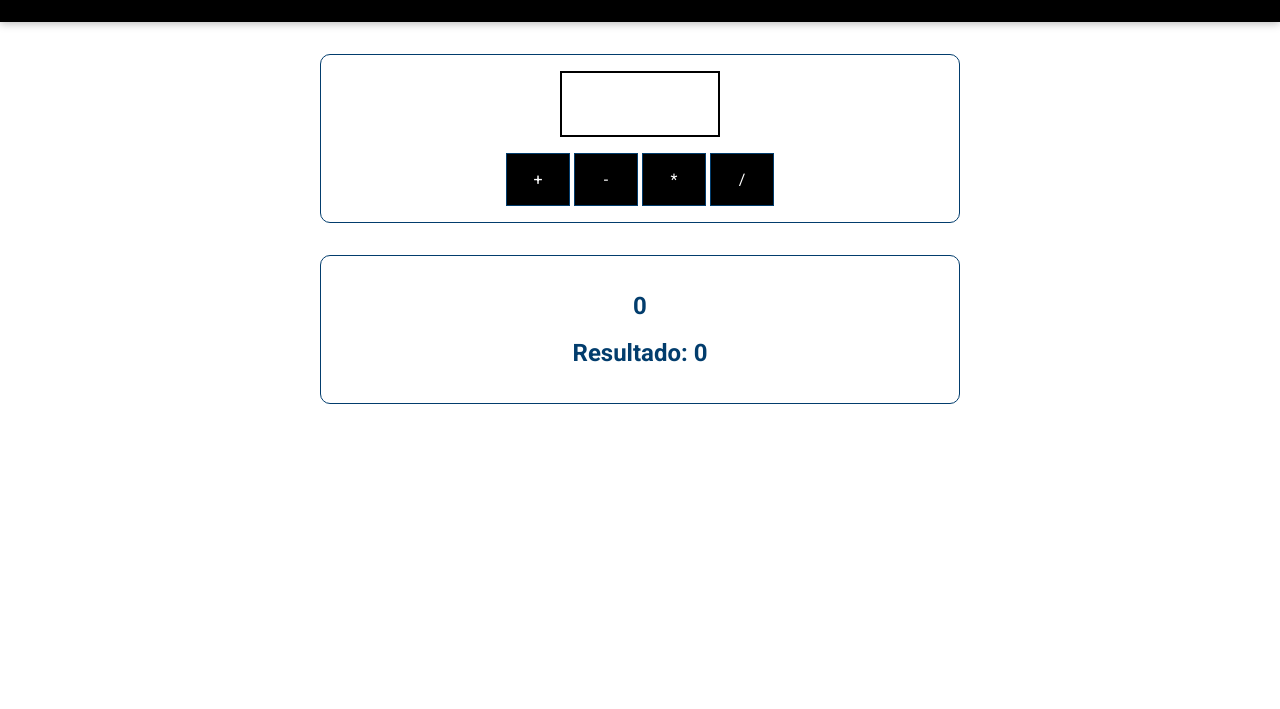
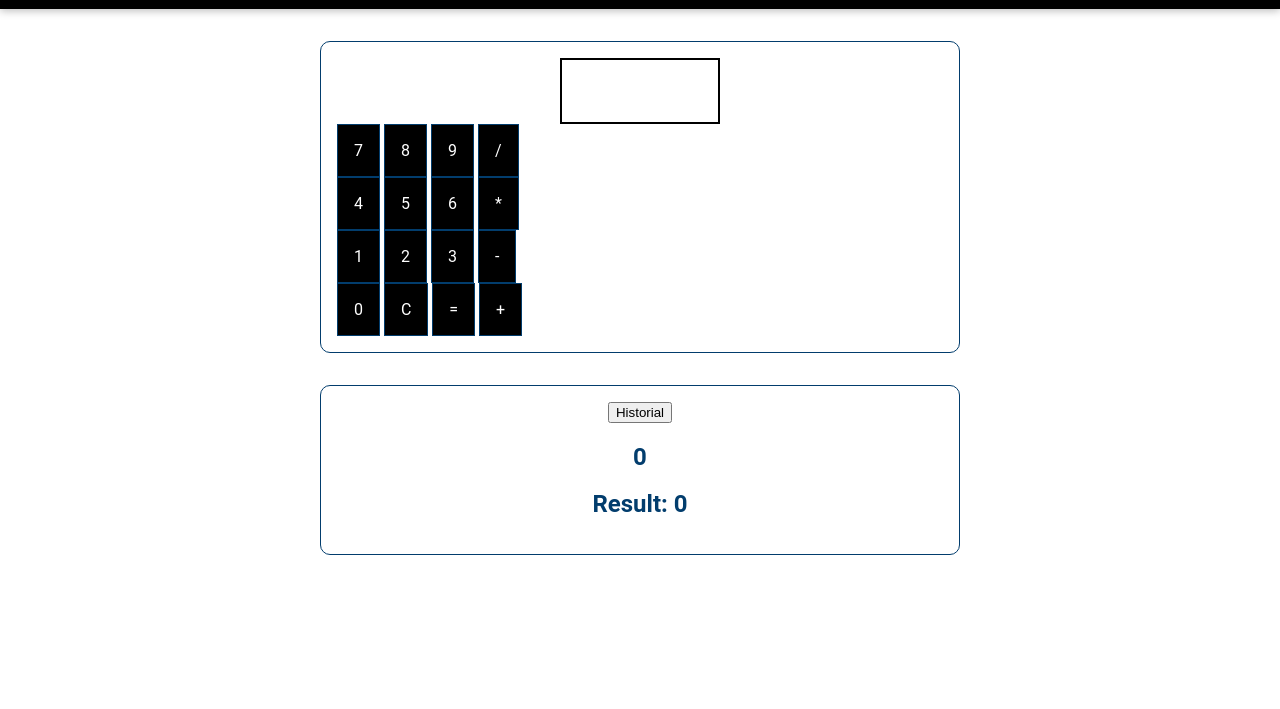
Before and after one commit to hedav/calculadora, a plain HTML site: page index.html in a window 1280 px wide. Shown: the part 91-800 px from the top of the page. Drawn offline with Linux system fonts and the light colour scheme.

Commit message:
Interfaz gráfica de la calculadora

```diff
--- a/index.html
+++ b/index.html
@@ -1,33 +1,50 @@
 <!DOCTYPE html>
-<html lang="en">
+<html lang="es">
   <head>
     <meta charset="UTF-8" />
     <meta name="viewport" content="width=device-width, initial-scale=1.0" />
     <meta http-equiv="X-UA-Compatible" content="ie=edge" />
-    <title>Calculadora Bootcamp</title>
-    <link
-      href="https://fonts.googleapis.com/css?family=Roboto:400,700&display=swap"
-      rel="stylesheet"
-    />
+    <title>Calculadora bootcamp 2.0</title>
+    <link href="https://fonts.googleapis.com/css2?family=Russo+One&display=swap" rel="stylesheet">
     <link rel="stylesheet" href="assets/styles/app.css" />
   </head>
   <body>
     <header>
-      <h1>Calculadora Bootcamp</h1>
+      <h2>Calculadora bootcamp</h2>
     </header>
-
     <section id="calculator">
       <input type="number" id="input-number" />
-      <div id="calc-actions">
-        <button type="button" id="btn-suma">+</button>
-        <button type="button" id="btn-resta">-</button>
-        <button type="button" id="btn-multiplicar">*</button>
-        <button type="button" id="btn-dividir">/</button>
+      <div id="calc-actions1">
+        <button type="button" name="button2" id="btn-7">7</button>
+        <button type="button" id="btn-8">8</button>
+        <button type="button" id="btn-9">9</button>
+        <button type="button" id="btn-divide">/</button>
+      </div>
+      <div id="calc-actions2">
+        <button type="button" id="btn-4">4</button>
+        <button type="button" id="btn-5">5</button>
+        <button type="button" id="btn-6">6</button>
+        <button type="button" id="btn-multiply">*</button>
+      </div>
+      <div id="calc-actions3">
+        <button type="button" id="btn-1">1</button>
+        <button type="button" id="btn-2">2</button>
+        <button type="button" id="btn-3">3</button>
+        <button type="button" id="btn-subtract">-</button>
+      </div>
+      <div id="calc-actions4">
+        <button type="button" id="btn-0">0</button>
+        <button type="button" id="btn-clear">C</button>
+        <button type="button" id="btn-equal">=</button>
+        <button type="button" id="btn-add">+</button>
       </div>
     </section>
     <section id="results">
-      <h2 id="current-calculo">0</h2>
-      <h2>Resultado: <span id="current-resultado">0</span></h2>
+      <button type="button" id="btn-historial">Historial</button>
+      <h2 id="current-calculation">0</h2>
+      <h2>Result: <span id="current-result">0</span></h2>
     </section>
+    <script src="assets/scripts/vendor.js"></script>
+    <script src="assets/scripts/app.js"></script>
   </body>
 </html>
```
